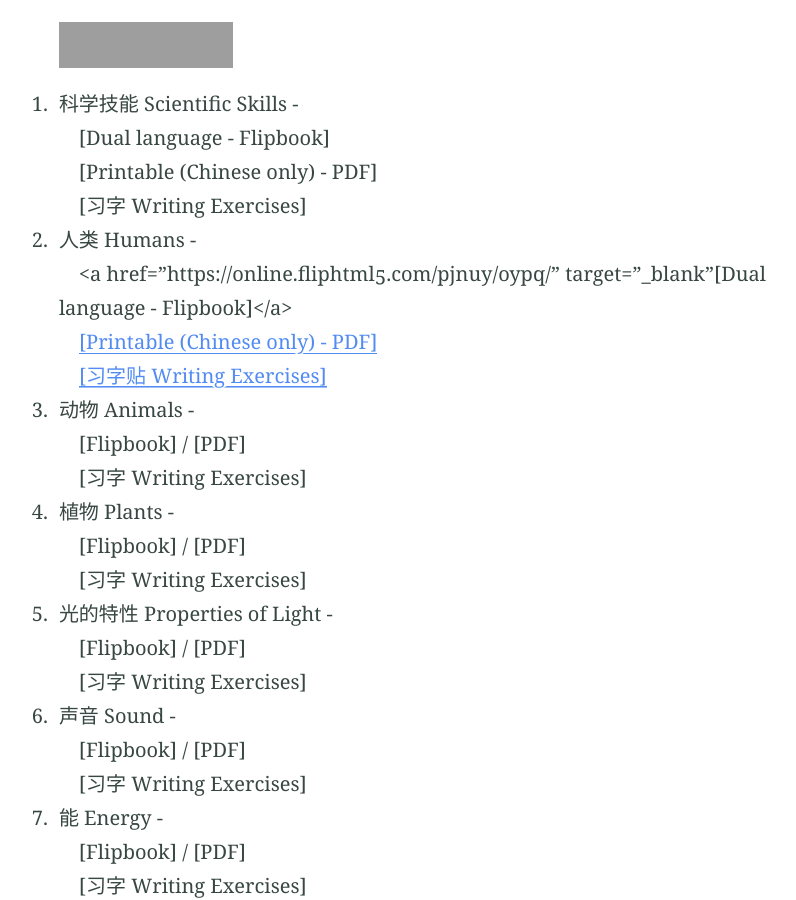
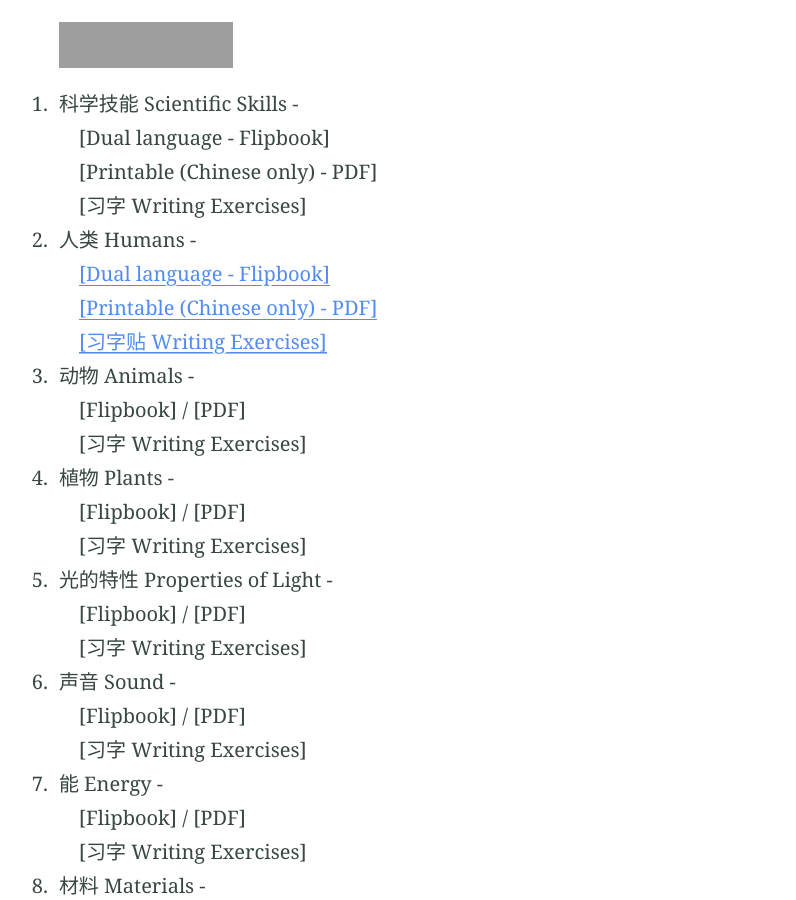
Before and after one commit to multilingual-malaysian/dlp_science, a Jekyll site: the page built from year4.md, in a window 1280 px wide and 900 px high, scrolled down 565 px, cut to the strip 0-900 px from the top of the window. Shown: the whole strip, without its empty margins (224-1020 px from the left). Built offline with Jekyll 4.4.1, drawn with Linux system fonts in a browser that asks for light colours; grey boxes are pictures that could not be loaded.

Commit message:
Update year4.md

```diff
--- a/year4.md
+++ b/year4.md
@@ -14,7 +14,7 @@
    &emsp;[Printable (Chinese only) - PDF]<br />
    &emsp;[习字 Writing Exercises]
 2. 人类 Humans - <br />
-   &emsp;<a href="https://online.fliphtml5.com/pjnuy/oypq/" target="_blank"[Dual language - Flipbook]</a> <br />
+   &emsp;<a href="https://online.fliphtml5.com/pjnuy/oypq/" target="_blank">[Dual language - Flipbook]</a> <br />
    &emsp;<a href="/dlp_science/doc/year4/sc_year4_chinese_chapter2.pdf" target="_blank">[Printable (Chinese only) - PDF]</a><br />
    &emsp;<a href="/dlp_science/doc/year4/sc_year4_chapter2_writing.pdf" target="_blank">[习字贴 Writing Exercises]</a>
 3. 动物 Animals - <br />
```
